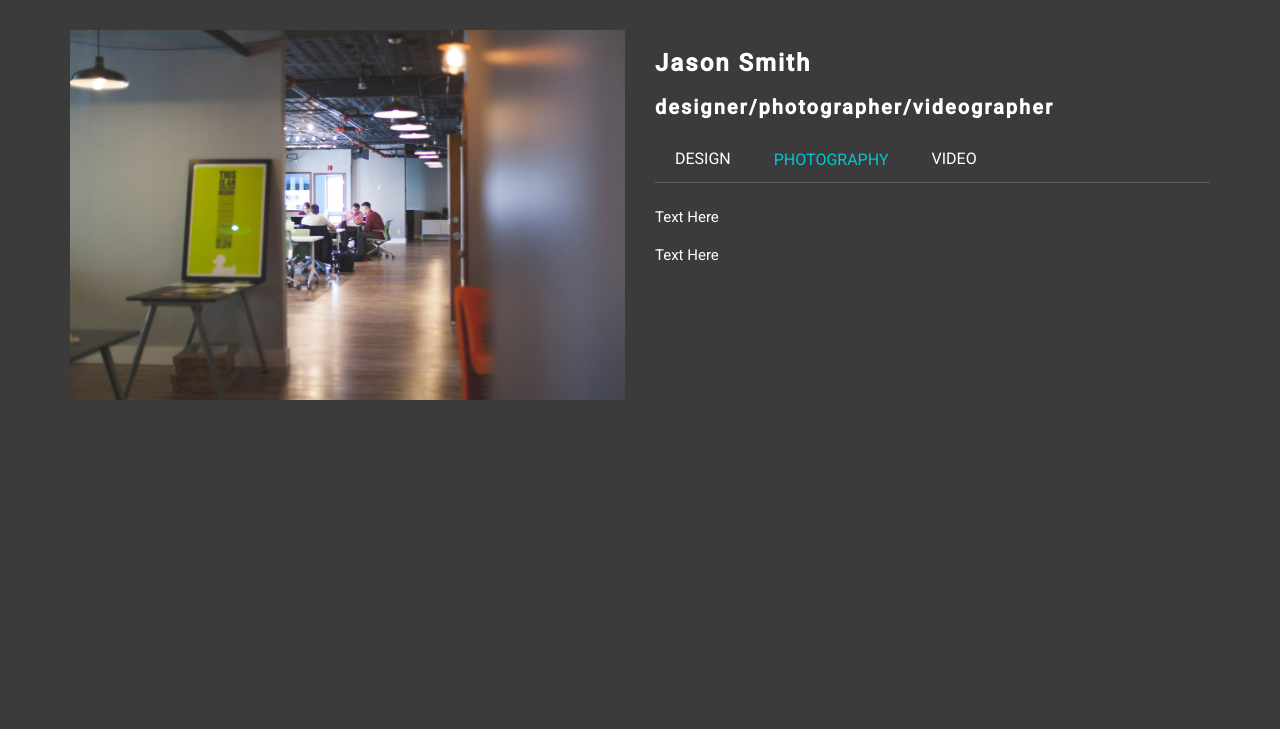
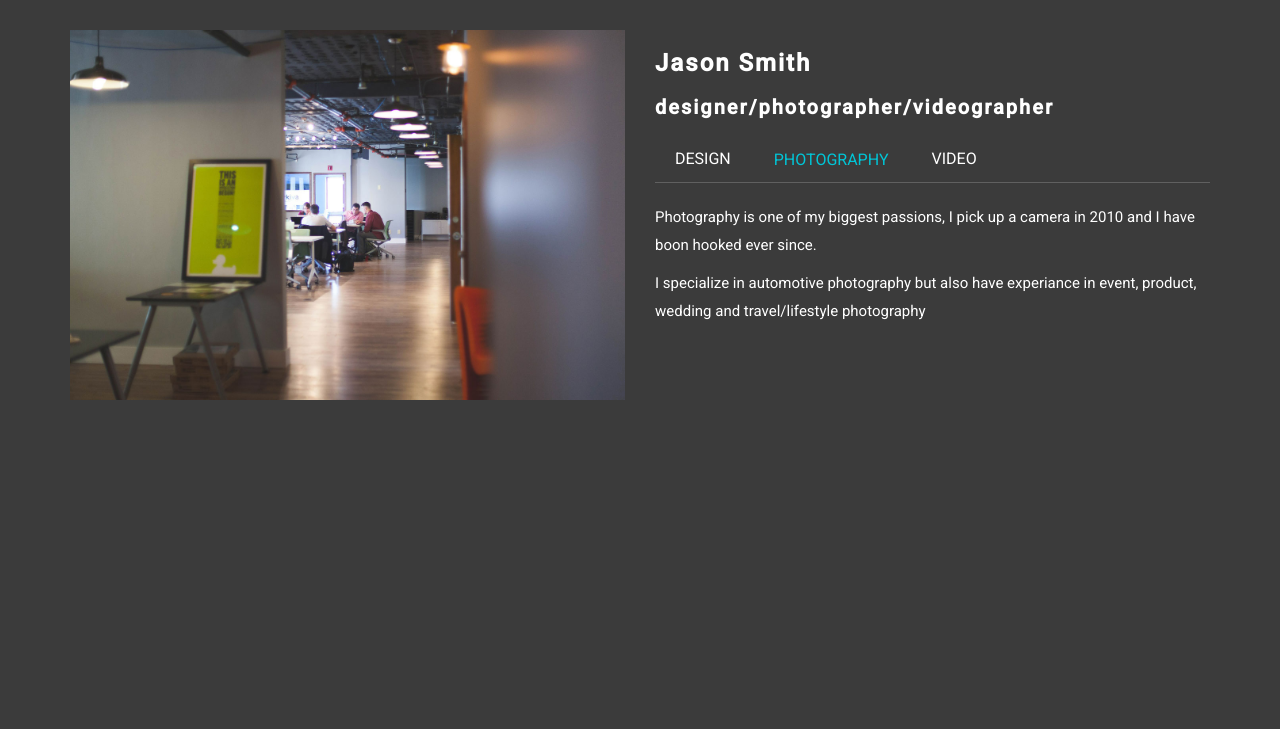
Before and after one commit to JasonbSmith1/Jbs, a plain HTML site: page about_me.html in a window 1280 px wide. Both pictures are taken after a click on the tab "PHOTOGRAPHY". Shown: the part 71-800 px from the top of the page. Drawn offline with Linux system fonts and the light colour scheme.

Commit message:
about me

```diff
--- a/about_me.html
+++ b/about_me.html
@@ -96,8 +96,8 @@ http://www.tooplate.com/view/2075-digital-team
 						<p>Text Here</p>
 					</div>
 					<div role="tabpanel" class="tab-pane" id="mobile">
-						<p>Text Here</p>
-						<p>Text Here</p>
+						<p>Photography is one of my biggest passions, I pick up a camera in 2010 and I have boon hooked ever since.</p>
+						<p>I specialize in automotive photography but also have experiance in event, product, wedding and travel/lifestyle photography</p>
 					</div>
 					<div role="tabpanel" class="tab-pane" id="social">
 						<p>Text Here</p>
```
